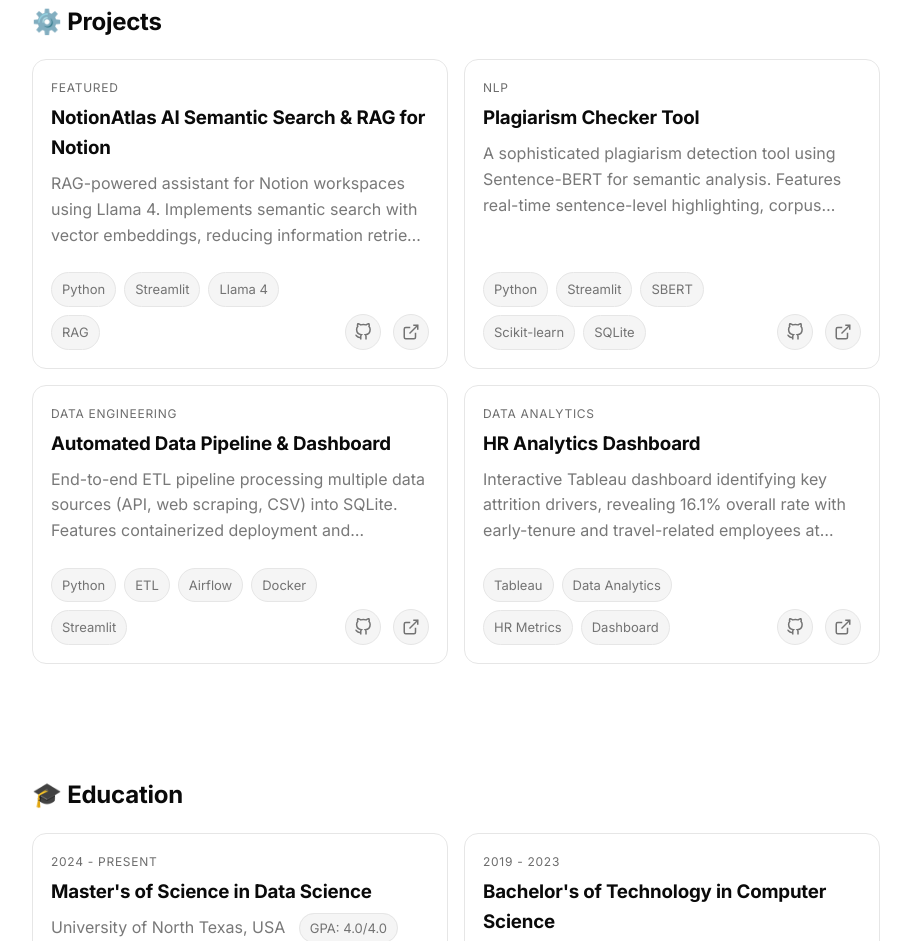
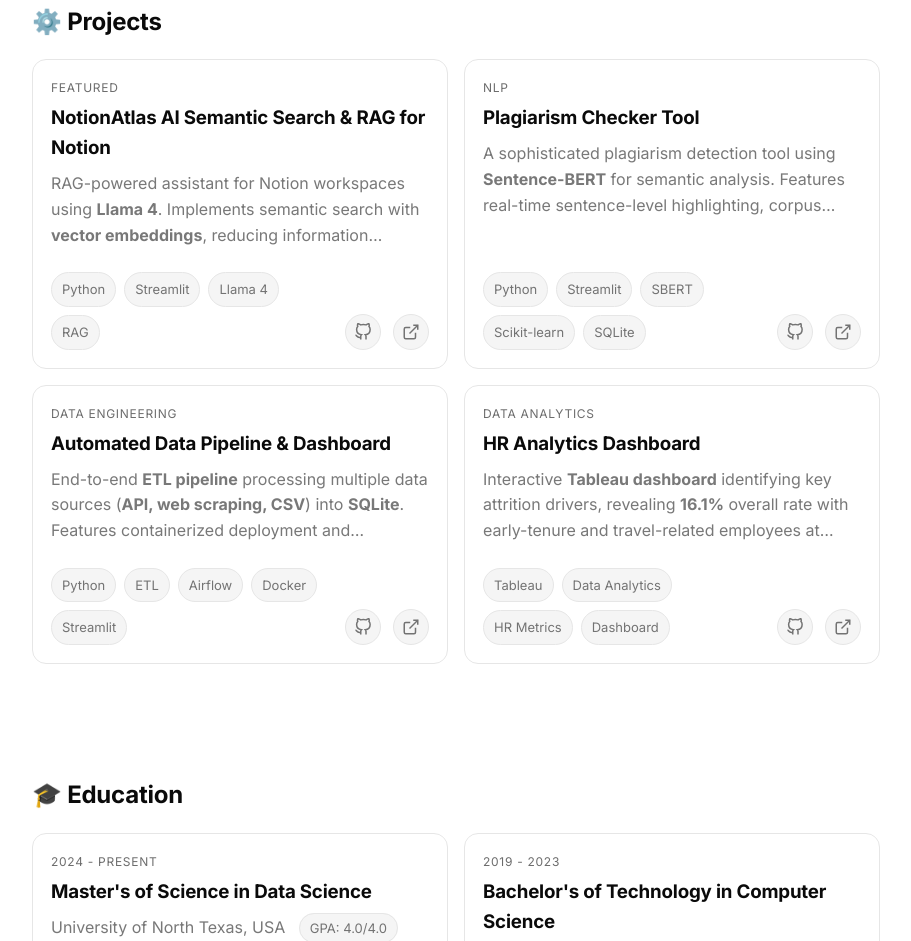
Before and after one commit to Yashraj-Muthyapwar/Yashraj-Muthyapwar.github.io, a plain HTML site: page index.html in a window 1280 px wide. Shown: the part 2004-2945 px from the top of the page, without its empty margins (336-1247 px from the left). Drawn offline with Linux system fonts and the light colour scheme.

Commit message:
Update index.html

```diff
--- a/index.html
+++ b/index.html
@@ -228,8 +228,8 @@
                             <div class="kicker">Featured</div>
                             <h3 class="title">NotionAtlas AI Semantic Search & RAG for Notion</h3>
                             <p class="muted">
-                                RAG-powered assistant for Notion workspaces using Llama 4. Implements semantic search
-with vector embeddings, reducing information retrieval time by 80% compared to manual search.
+                                RAG-powered assistant for Notion workspaces using <b>Llama 4</b>. Implements semantic search
+with <b>vector embeddings</b>, reducing information retrieval time by <b>80%</b> compared to manual search.
                             </p>
                             <div class="project-footer">
                                 <div class="tags">
@@ -259,8 +259,8 @@ with vector embeddings, reducing information retrieval time by 80% compared to m
                             <div class="kicker">NLP</div>
                             <h3 class="title">Plagiarism Checker Tool</h3>
                             <p class="muted">
-                                A sophisticated plagiarism detection tool using Sentence-BERT for semantic analysis.
-        Features real-time sentence-level highlighting, corpus search, and 95%+ accuracy.
+                                A sophisticated plagiarism detection tool using <b>Sentence-BERT</b> for semantic analysis.
+        Features real-time sentence-level highlighting, corpus search, and <b>95%+ accuracy</b>.
                             </p>
                             <div class="project-footer">
                                 <div class="tags">
@@ -291,7 +291,7 @@ with vector embeddings, reducing information retrieval time by 80% compared to m
                             <div class="kicker">Data Engineering</div>
                             <h3 class="title">Automated Data Pipeline & Dashboard</h3>
                             <p class="muted">
-                                End-to-end ETL pipeline processing multiple data sources (API, web scraping, CSV) into SQLite.
+                                End-to-end <b>ETL pipeline</b> processing multiple data sources (<b>API, web scraping, CSV</b>) into <b>SQLite</b>.
         Features containerized deployment and automated scheduling, reducing manual data processing by 85%.
                             </p>
                             <div class="project-footer">
@@ -322,7 +322,7 @@ with vector embeddings, reducing information retrieval time by 80% compared to m
                             <div class="kicker">Data Analytics</div>
                             <h3 class="title">HR Analytics Dashboard</h3>
                             <p class="muted">
-                                Interactive Tableau dashboard identifying key attrition drivers, revealing 16.1% overall rate
+                                Interactive <b>Tableau dashboard</b> identifying key attrition drivers, revealing <b>16.1%</b> overall rate
         with early-tenure and travel-related employees at highest risk. Enabled data-driven retention strategies.
                             </p>
                             <div class="project-footer">
```
